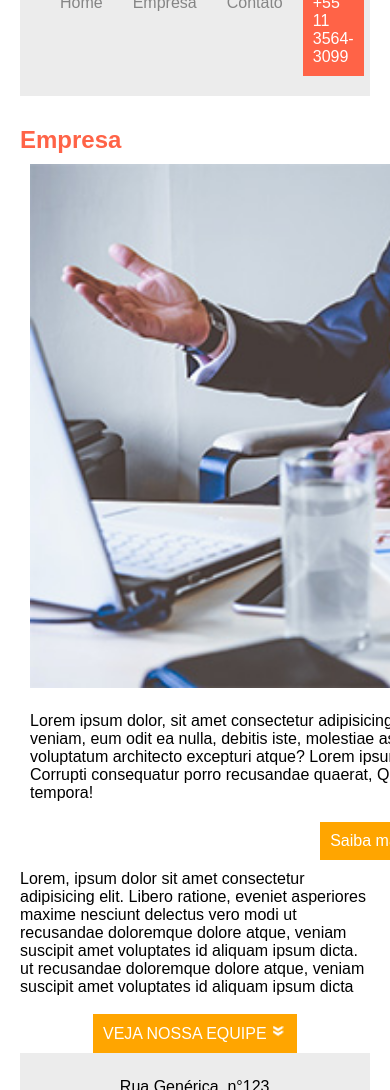
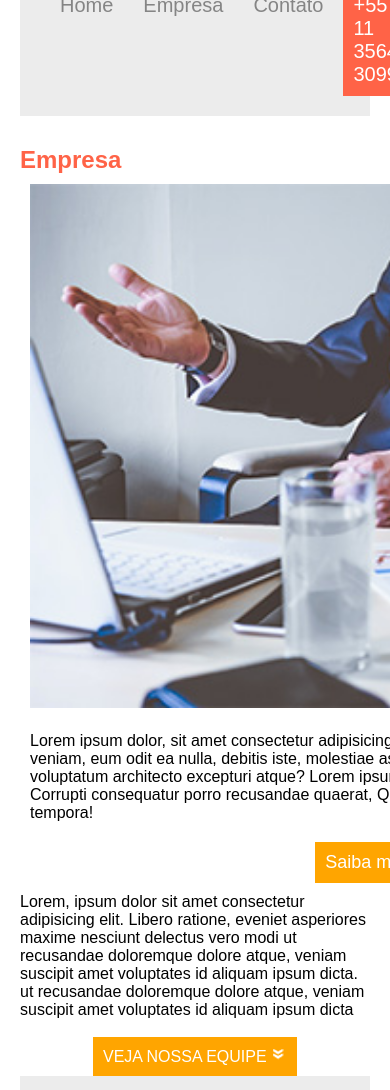
Before and after one commit to Eduardopatriota/teste-Agencia, a plain HTML site: page index.html in a window 390 px wide. Shown: the part 128-1218 px from the top of the page. Drawn offline with Linux system fonts and the light colour scheme.

Commit message:
testes de size

```diff
--- a/style.css
+++ b/style.css
@@ -84,6 +84,7 @@ button {
 }
 button a{
     color: white;
+    font-size: 18px;
 }
 
 i{ /*seta*/
@@ -173,6 +174,8 @@ footer{
         padding: 20px;
         display: flex;
         flex-direction: column;
-
+    }
+    .menu li{
+        font-size: 20px;
     }
 }
```
